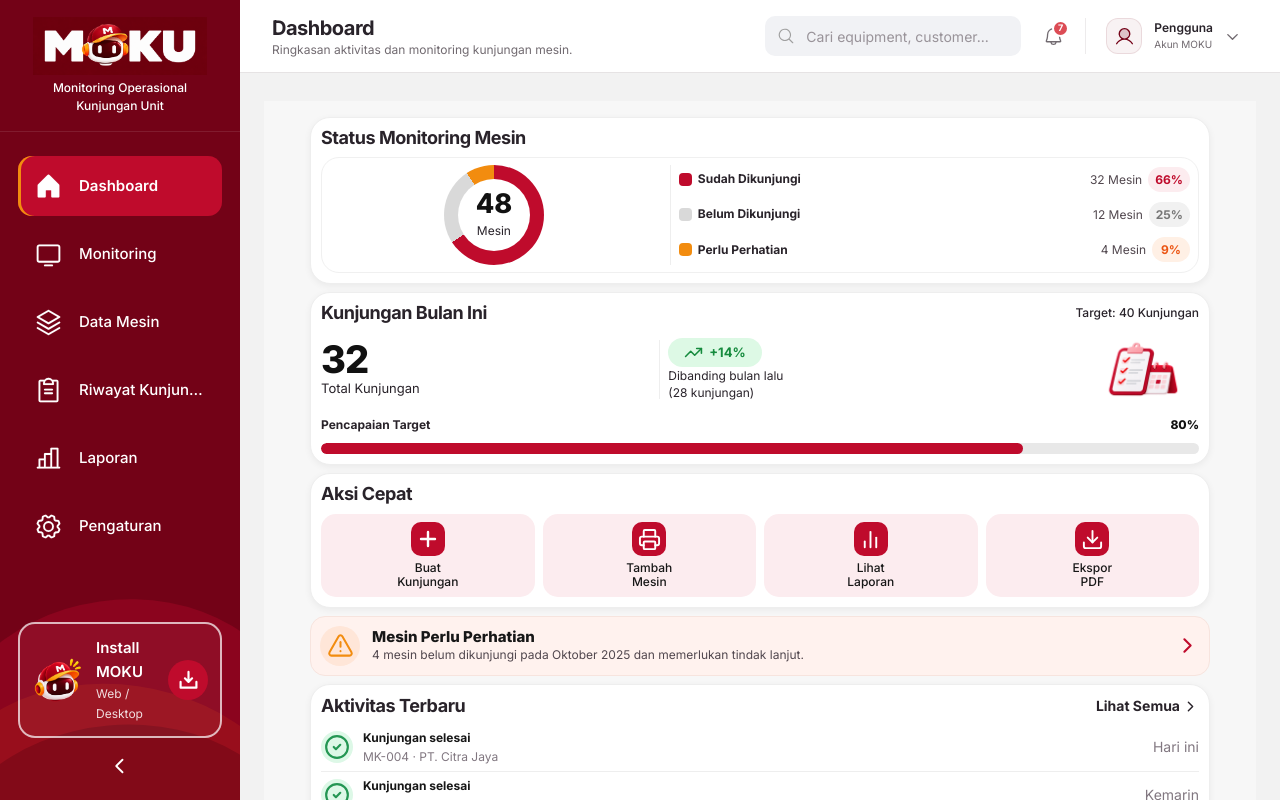
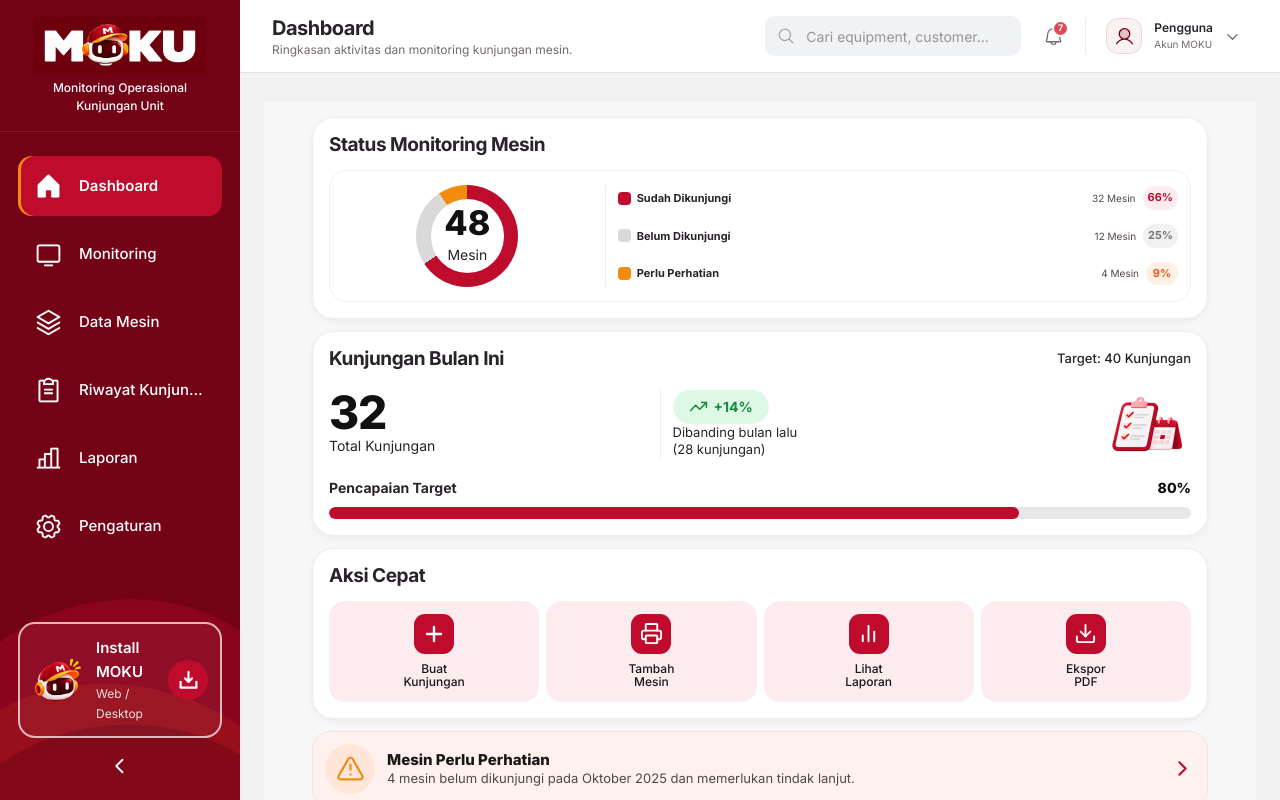
Before and after one commit to irwanfuzi/Moku-app, a Next.js app: page / in a window 1280 px wide. Shown: the top 800 px of the page. Built offline with nearby package versions, Linux system fonts and the light colour scheme.

Commit message:
Update page.tsx

```diff
--- a/src/app/page.tsx
+++ b/src/app/page.tsx
@@ -85,7 +85,7 @@ function SectionTitle({
   children: ReactNode;
 }) {
   return (
-    <h2 className="min-w-0 text-[clamp(16px,4.1vw,18px)] font-bold leading-[1.15] tracking-tight text-[#29232A]">
+    <h2 className="min-w-0 text-[clamp(16px,4.1vw,19px)] font-bold leading-[1.15] tracking-tight text-[#29232A]">
       {children}
     </h2>
   );
@@ -107,13 +107,13 @@ function QuickAction({
   return (
     <Link
       href={href}
-      className="flex min-w-0 flex-col items-center justify-center gap-[5px] rounded-[15px] bg-[#FCECEF] px-1 py-[8px] text-center"
+      className="flex min-w-0 flex-col items-center justify-center gap-[clamp(6px,1.8vw,8px)] rounded-[16px] bg-[#FCECEF] px-1 py-[clamp(10px,2.8vw,13px)] text-center"
     >
-      <span className="flex h-[clamp(30px,8vw,34px)] w-[clamp(30px,8vw,34px)] shrink-0 items-center justify-center rounded-[10px] bg-[#BF0B2C] text-white">
+      <span className="flex h-[clamp(34px,9.5vw,40px)] w-[clamp(34px,9.5vw,40px)] shrink-0 items-center justify-center rounded-[11px] bg-[#BF0B2C] text-white">
         {children}
       </span>
 
-      <span className="min-h-[2.2em] text-[clamp(11px,3vw,12px)] font-medium leading-[1.15] text-[#171717]">
+      <span className="min-h-[2.2em] text-[clamp(10px,2.7vw,12px)] font-medium leading-[1.12] text-[#171717]">
         {label}
       </span>
     </Link>
@@ -154,7 +154,7 @@ export default function DashboardPage() {
       =================================================== */}
 
       {showMobileHeader && (
-        <header className="relative isolate overflow-hidden bg-[#730217] px-[10px] pb-[8px] pt-[max(18px,env(safe-area-inset-top))] text-white">
+        <header className="relative isolate overflow-hidden bg-[#730217] px-[clamp(16px,4.8vw,22px)] pb-[clamp(9px,2.4vw,12px)] pt-[max(14px,env(safe-area-inset-top))] text-white">
 
           {/* HEADER DECORATION */}
 
@@ -168,7 +168,7 @@ export default function DashboardPage() {
 
             {/* BRAND ROW */}
 
-            <div className="flex h-[40px] min-h-[40px] items-center justify-between">
+            <div className="flex h-[clamp(38px,10vw,44px)] min-h-[clamp(38px,10vw,44px)] items-center justify-between">
 
               <Link
                 href="/"
@@ -181,7 +181,7 @@ export default function DashboardPage() {
                   width={190}
                   height={70}
                   priority
-                  className="h-auto w-[clamp(100px,24vw,108px)] object-contain object-left"
+                  className="h-auto w-[clamp(112px,29vw,128px)] object-contain object-left"
                 />
               </Link>
 
@@ -196,7 +196,7 @@ export default function DashboardPage() {
                   }
                   aria-label="Notifikasi"
                   aria-expanded={showNotifications}
-                  className="relative flex h-[38px] w-[38px] items-center justify-center rounded-full text-white"
+                  className="relative flex h-[44px] w-[44px] items-center justify-center rounded-full text-white"
                 >
                   <Bell size={26} strokeWidth={1.8} />
 
@@ -257,22 +257,22 @@ export default function DashboardPage() {
 
             {/* GREETING + PRINTER */}
 
-            <div className="relative mt-[7px] pb-0">
+            <div className="relative mt-[clamp(7px,1.8vw,9px)] pb-0">
 
-              <div className="relative z-10 w-[min(100%,calc(100%-100px))] max-w-[42rem]">
+              <div className="relative z-10 w-[min(100%,calc(100%-clamp(104px,27vw,116px)))] max-w-[42rem]">
 
-                <h1 className="text-[clamp(20px,5.1vw,22px)] font-bold leading-[1.12] tracking-tight !text-white">
+                <h1 className="text-[clamp(20px,5.5vw,24px)] font-bold leading-[1.12] tracking-tight !text-white">
                   Halo, Budi Santoso
                 </h1>
 
-                <p className="mt-[2px] max-w-[42rem] text-[clamp(12px,3.2vw,13px)] leading-[1.3] text-white/90">
+                <p className="mt-[2px] max-w-[42rem] text-[clamp(12px,3.35vw,14px)] leading-[1.3] text-white/90">
                   Berikut ringkasan operasional kunjungan unit.
                 </p>
 
               </div>
 
               {/* PRINTER ILLUSTRATION — tetap dipertahankan dari desain asli */}
-              <div className="pointer-events-none absolute right-[-2px] top-[2px] z-0 flex h-[clamp(100px,27vw,116px)] w-[clamp(100px,27vw,116px)] items-center justify-center">
+              <div className="pointer-events-none absolute right-[-2px] top-[2px] z-0 flex h-[clamp(82px,22vw,96px)] w-[clamp(82px,22vw,96px)] items-center justify-center">
                 <Image
                   src="/images/moku/illustrations/dashboard-printer.png"
                   alt=""
@@ -286,7 +286,7 @@ export default function DashboardPage() {
 
               {/* PERIOD SELECTOR */}
 
-              <div className="relative z-20 mt-[8px] w-fit max-w-full">
+              <div className="relative z-20 mt-[clamp(12px,3.1vw,15px)] w-fit max-w-full">
 
                 <button
                   type="button"
@@ -294,15 +294,15 @@ export default function DashboardPage() {
                     setShowMonthPicker((value) => !value)
                   }
                   aria-expanded={showMonthPicker}
-                  className="flex h-[32px] w-[151px] items-center gap-[9px] rounded-full bg-white px-[11px] text-[#171717]"
+                  className="flex h-[clamp(38px,9.5vw,42px)] w-[min(100%,clamp(148px,39vw,174px))] items-center gap-[clamp(10px,2.8vw,14px)] rounded-full bg-white px-[clamp(13px,3.5vw,17px)] text-[#171717]"
                 >
 
                   <CalendarDays
-                    size={19}
+                    size={21}
                     className="shrink-0"
                   />
 
-                  <span className="min-w-0 flex-1 truncate text-left text-[12px] font-bold">
+                  <span className="min-w-0 flex-1 truncate text-left text-[clamp(12px,3.2vw,14px)] font-bold">
                     {selectedMonth}
                   </span>
 
@@ -357,8 +357,8 @@ export default function DashboardPage() {
       =================================================== */}
 
       {showMobileHeader && (
-        <div className="pointer-events-none relative -mt-1 h-[18px] overflow-hidden">
-          <div className="absolute -left-[8%] -top-[26px] h-[56px] w-[116%] rounded-[50%] bg-[#E9A0AC]" />
+        <div className="pointer-events-none relative -mt-1 h-[clamp(18px,4.5vw,24px)] overflow-hidden">
+          <div className="absolute -left-[8%] -top-[34px] h-[70px] w-[116%] rounded-[50%] bg-[#E9A0AC]" />
         </div>
       )}
 
@@ -367,8 +367,8 @@ export default function DashboardPage() {
       =================================================== */}
 
       <div
-        className={`relative z-10 mx-auto w-full max-w-[920px] space-y-[8px] px-[10px] ${
-          showMobileHeader ? "-mt-[8px]" : "pt-4"
+        className={`relative z-10 mx-auto w-full max-w-[920px] space-y-[clamp(9px,2.4vw,12px)] px-[clamp(10px,2.8vw,12px)] ${
+          showMobileHeader ? "-mt-[clamp(8px,2vw,12px)]" : "pt-4"
         }`}
       >
 
@@ -376,20 +376,20 @@ export default function DashboardPage() {
             STATUS MONITORING MESIN
         ================================================= */}
 
-        <section className="min-w-0 rounded-[20px] border border-[#EEEEEE] bg-white p-[10px] shadow-[0_2px_7px_rgba(0,0,0,0.055)]">
+        <section className="min-w-0 rounded-[clamp(18px,4.5vw,22px)] border border-[#EEEEEE] bg-white p-[clamp(12px,3.4vw,16px)] shadow-[0_2px_7px_rgba(0,0,0,0.055)]">
 
           <SectionTitle>
             Status Monitoring Mesin
           </SectionTitle>
 
-          <div className="mt-[8px] grid min-w-0 grid-cols-[minmax(0,0.4fr)_minmax(0,0.6fr)] items-center gap-[8px] rounded-[18px] border border-[#F0F0F0] px-[8px] py-[7px]">
+          <div className="mt-[clamp(10px,2.8vw,14px)] grid min-w-0 grid-cols-[minmax(0,0.32fr)_minmax(0,0.68fr)] items-center gap-[clamp(8px,2.2vw,12px)] rounded-[18px] border border-[#F0F0F0] px-[clamp(8px,2.2vw,12px)] py-[clamp(10px,2.8vw,14px)]">
 
             {/* DONUT */}
 
             <div className="flex min-w-0 items-center justify-center border-r border-[#EEEEEE] pr-[clamp(6px,2vw,12px)]">
 
               <div
-                className="relative aspect-square w-full max-w-[100px] rounded-full"
+                className="relative aspect-square w-full max-w-[clamp(82px,24vw,102px)] rounded-full"
                 style={{
                   background:
                     "conic-gradient(#BF0B2C 0deg 237deg, #D9D9D9 237deg 327deg, #F28C0F 327deg 360deg)",
@@ -398,11 +398,11 @@ export default function DashboardPage() {
 
                 <div className="absolute inset-[14%] flex flex-col items-center justify-center rounded-full bg-white">
 
-                  <span className="text-[27px] font-extrabold leading-none text-[#111111]">
+                  <span className="text-[clamp(28px,8vw,34px)] font-extrabold leading-none text-[#111111]">
                     48
                   </span>
 
-                  <span className="mt-1 text-[12px] text-[#29232A]">
+                  <span className="mt-1 text-[clamp(12px,3.3vw,14px)] text-[#29232A]">
                     Mesin
                   </span>
 
@@ -413,12 +413,12 @@ export default function DashboardPage() {
 
             {/* MONITORING LEGEND */}
 
-            <div className="min-w-0 space-y-[10px]">
+            <div className="min-w-0 space-y-[clamp(10px,2.8vw,14px)]">
 
               {monitoringData.map((item) => (
                 <div
                   key={item.label}
-                  className="grid min-w-0 grid-cols-[minmax(0,1fr)_auto_auto] items-center gap-[6px]"
+                  className="grid min-w-0 grid-cols-[minmax(0,1fr)_auto_auto] items-center gap-[clamp(4px,1.4vw,7px)]"
                 >
 
                   <span className="flex min-w-0 items-center gap-[6px]">
@@ -428,17 +428,17 @@ export default function DashboardPage() {
                         backgroundColor: item.color,
                       }}
                     />
-                    <span className="min-w-0 text-[clamp(10px,3vw,12px)] font-bold leading-[1.2] text-[#29232A]">
+                    <span className="min-w-0 whitespace-nowrap text-[clamp(9px,2.5vw,11px)] font-bold leading-[1.12] text-[#29232A]">
                       {item.label}
                     </span>
                   </span>
 
-                  <span className="whitespace-nowrap text-[clamp(10px,2.8vw,12px)] text-[#51474E]">
+                  <span className="whitespace-nowrap text-[clamp(8px,2.35vw,10px)] text-[#51474E]">
                     {item.value} Mesin
                   </span>
 
                   <span
-                    className={`min-w-[38px] rounded-full px-[7px] py-[3px] text-center text-[clamp(10px,2.8vw,12px)] font-bold ${item.badge}`}
+                    className={`min-w-[32px] rounded-full px-[5px] py-[3px] text-center text-[clamp(9px,2.4vw,11px)] font-bold ${item.badge}`}
                   >
                     {item.percentage}%
                   </span>
@@ -454,17 +454,17 @@ export default function DashboardPage() {
             KUNJUNGAN BULAN INI
         ================================================= */}
 
-        <section className="min-w-0 rounded-[20px] border border-[#EEEEEE] bg-white p-[10px] shadow-[0_2px_7px_rgba(0,0,0,0.055)]">
+        <section className="min-w-0 rounded-[clamp(18px,4.5vw,22px)] border border-[#EEEEEE] bg-white p-[clamp(12px,3.4vw,16px)] shadow-[0_2px_7px_rgba(0,0,0,0.055)]">
 
           {/* TITLE + TARGET */}
 
           <div className="flex min-w-0 flex-wrap items-center justify-between gap-x-3 gap-y-2">
 
-            <h2 className="min-w-0 whitespace-nowrap text-[clamp(16px,4.1vw,18px)] font-bold leading-[1.15] tracking-tight text-[#29232A]">
+            <h2 className="min-w-0 whitespace-nowrap text-[clamp(16px,4.1vw,19px)] font-bold leading-[1.15] tracking-tight text-[#29232A]">
               Kunjungan Bulan Ini
             </h2>
 
-            <span className="shrink-0 whitespace-nowrap text-[12px] font-medium text-[#29232A]">
+            <span className="shrink-0 whitespace-nowrap text-[clamp(11px,2.9vw,13px)] font-medium text-[#29232A]">
               Target: 40 Kunjungan
             </span>
 
@@ -472,17 +472,17 @@ export default function DashboardPage() {
 
           {/* VISIT SUMMARY */}
 
-          <div className="mt-[12px] grid min-w-0 grid-cols-[minmax(0,0.78fr)_minmax(0,1.22fr)] items-center gap-[8px]">
+          <div className="mt-[clamp(10px,2.8vw,13px)] grid min-w-0 grid-cols-[minmax(0,0.78fr)_minmax(0,1.22fr)] items-center gap-[clamp(8px,2.2vw,12px)]">
 
             {/* TOTAL VISITS */}
 
             <div className="min-w-0 border-r border-[#EEEEEE] pr-2">
 
-              <p className="text-[38px] font-extrabold leading-none tracking-tight text-[#111111]">
+              <p className="text-[clamp(38px,10vw,46px)] font-extrabold leading-none tracking-tight text-[#111111]">
                 32
               </p>
 
-              <p className="mt-1 whitespace-nowrap text-[13px] text-[#29232A]">
+              <p className="mt-1 whitespace-nowrap text-[clamp(12px,3.1vw,14px)] text-[#29232A]">
                 Total Kunjungan
               </p>
 
@@ -490,21 +490,21 @@ export default function DashboardPage() {
 
             {/* GROWTH SUMMARY + ACTIVITY ILLUSTRATION */}
 
-            <div className="grid min-w-0 grid-cols-[minmax(0,1fr)_clamp(82px,27vw,112px)] items-center gap-[4px]">
+            <div className="grid min-w-0 grid-cols-[minmax(0,1fr)_clamp(68px,20vw,88px)] items-center gap-[4px]">
               <div className="min-w-0">
-                <span className="inline-flex max-w-full items-center gap-1.5 rounded-full bg-[#DDF9E5] px-[clamp(9px,2.5vw,16px)] py-[4px] text-[13px] font-bold text-[#168B3E]">
+                <span className="inline-flex max-w-full items-center gap-1.5 rounded-full bg-[#DDF9E5] px-[clamp(9px,2.5vw,16px)] py-[6px] text-[clamp(12px,3.1vw,14px)] font-bold text-[#168B3E]">
                   <TrendingUp size={19} className="shrink-0" />
                   +14%
                 </span>
 
-                <p className="mt-[5px] text-[12px] leading-snug text-[#29232A]">
+                <p className="mt-[7px] text-[clamp(11px,2.9vw,13px)] leading-[1.3] text-[#29232A]">
                   Dibanding bulan lalu
                   <br />
                   (28 kunjungan)
                 </p>
               </div>
 
-              <div className="flex h-[68px] min-w-0 items-center justify-center">
+              <div className="flex h-[clamp(68px,18vw,82px)] min-w-0 items-center justify-center">
                 <Image
                   src="/images/moku/illustrations/dashboard-activity.png"
                   alt=""
@@ -523,17 +523,17 @@ export default function DashboardPage() {
 
             <div className="mb-2 flex items-center justify-between gap-2">
 
-              <p className="text-[12px] font-bold text-[#29232A]">
+              <p className="text-[clamp(12px,3.1vw,14px)] font-bold text-[#29232A]">
                 Pencapaian Target
               </p>
 
-              <p className="text-[12px] font-extrabold text-[#111111]">
+              <p className="text-[clamp(12px,3.1vw,14px)] font-extrabold text-[#111111]">
                 80%
               </p>
 
             </div>
 
-            <div className="h-[11px] overflow-hidden rounded-full bg-[#E8E8E8]">
+            <div className="h-[clamp(10px,2.8vw,12px)] overflow-hidden rounded-full bg-[#E8E8E8]">
 
               <div
                 className="h-full rounded-full bg-[#BF0B2C]"
@@ -548,13 +548,13 @@ export default function DashboardPage() {
             AKSI CEPAT
         ================================================= */}
 
-        <section className="min-w-0 rounded-[20px] border border-[#EEEEEE] bg-white p-[10px] shadow-[0_2px_7px_rgba(0,0,0,0.055)]">
+        <section className="min-w-0 rounded-[clamp(18px,4.5vw,22px)] border border-[#EEEEEE] bg-white p-[clamp(12px,3.4vw,16px)] shadow-[0_2px_7px_rgba(0,0,0,0.055)]">
 
           <SectionTitle>
             Aksi Cepat
           </SectionTitle>
 
-          <div className="mt-[10px] grid grid-cols-4 gap-[8px]">
+          <div className="mt-[clamp(10px,2.8vw,14px)] grid grid-cols-4 gap-[clamp(5px,1.4vw,7px)]">
 
             <QuickAction
               href="/visits"
@@ -617,13 +617,13 @@ export default function DashboardPage() {
 
         <Link
           href="/monitoring"
-          className="flex min-w-0 items-center gap-3 rounded-[15px] border border-[#F7E4DE] bg-[#FFF2EE] p-[9px]"
+          className="flex min-w-0 items-center gap-3 rounded-[18px] border border-[#F7E4DE] bg-[#FFF2EE] p-[clamp(10px,2.7vw,12px)]"
         >
 
-          <div className="flex h-[40px] w-[40px] shrink-0 items-center justify-center rounded-full bg-[#FFE6D8] text-[#F28C0F]">
+          <div className="flex h-[clamp(44px,12vw,50px)] w-[clamp(44px,12vw,50px)] shrink-0 items-center justify-center rounded-full bg-[#FFE6D8] text-[#F28C0F]">
 
             <AlertTriangle
-              size={27}
+              size={29}
               strokeWidth={1.8}
             />
 
@@ -631,11 +631,11 @@ export default function DashboardPage() {
 
           <div className="min-w-0 flex-1">
 
-            <p className="text-[15px] font-extrabold leading-tight text-[#171717]">
+            <p className="text-[clamp(13px,3.5vw,15px)] font-extrabold leading-tight text-[#171717]">
               Mesin Perlu Perhatian
             </p>
 
-            <p className="mt-1 text-[12px] leading-snug text-[#51474E]">
+            <p className="mt-1 text-[clamp(11px,2.9vw,13px)] leading-[1.3] text-[#51474E]">
               4 mesin belum dikunjungi pada {selectedMonth} dan memerlukan tindak lanjut.
             </p>
 
@@ -652,7 +652,7 @@ export default function DashboardPage() {
             AKTIVITAS TERBARU
         ================================================= */}
 
-        <section className="min-w-0 rounded-[20px] border border-[#EEEEEE] bg-white p-[10px] shadow-[0_2px_7px_rgba(0,0,0,0.055)]">
+        <section className="min-w-0 rounded-[clamp(18px,4.5vw,22px)] border border-[#EEEEEE] bg-white p-[clamp(12px,3.4vw,16px)] shadow-[0_2px_7px_rgba(0,0,0,0.055)]">
 
           <div className="flex min-w-0 items-center justify-between gap-2">
 
@@ -662,7 +662,7 @@ export default function DashboardPage() {
 
             <Link
               href="/visit-history"
-              className="flex shrink-0 items-center gap-0.5 whitespace-nowrap text-[clamp(11px,3.5vw,14px)] font-bold text-[#BF0B2C]"
+              className="flex shrink-0 items-center gap-0.5 whitespace-nowrap text-[clamp(10px,3vw,12px)] font-bold text-[#BF0B2C]"
             >
               Lihat Semua
               <ChevronRight size={17} />
@@ -670,16 +670,16 @@ export default function DashboardPage() {
 
           </div>
 
-          <div className="mt-[7px] divide-y divide-[#EEEEEE]">
+          <div className="mt-[10px] divide-y divide-[#EEEEEE]">
 
             {recentActivities.map((activity, index) => (
               <div
                 key={`${activity.machine}-${index}`}
-                className="flex min-w-0 items-center gap-[10px] py-[4px]"
+                className="flex min-w-0 items-center gap-[10px] py-[7px]"
               >
 
                 <div
-                  className={`flex h-[32px] w-[32px] shrink-0 items-center justify-center rounded-full ${
+                  className={`flex h-[38px] w-[38px] shrink-0 items-center justify-center rounded-full ${
                     activity.status === "success"
                       ? "bg-[#DDF8E7] text-[#249653]"
                       : "bg-[#FCE7E8] text-[#D83B45]"
@@ -696,11 +696,11 @@ export default function DashboardPage() {
 
                 <div className="min-w-0 flex-1">
 
-                  <p className="truncate text-[12px] font-bold text-[#171717]">
+                  <p className="truncate text-[clamp(11px,2.9vw,13px)] font-bold text-[#171717]">
                     {activity.title}
                   </p>
 
-                  <p className="mt-0 truncate text-[12px] text-[#817780]">
+                  <p className="mt-0 truncate text-[clamp(10px,2.7vw,12px)] text-[#817780]">
                     {activity.machine} · {activity.customer}
                   </p>
 
```
